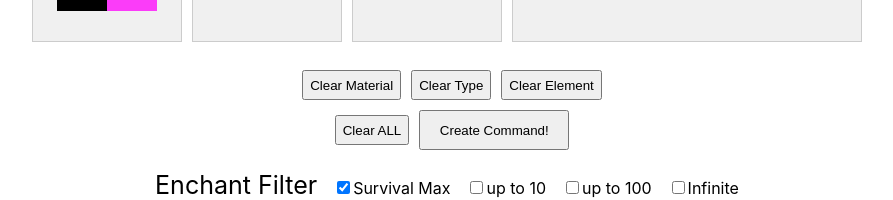
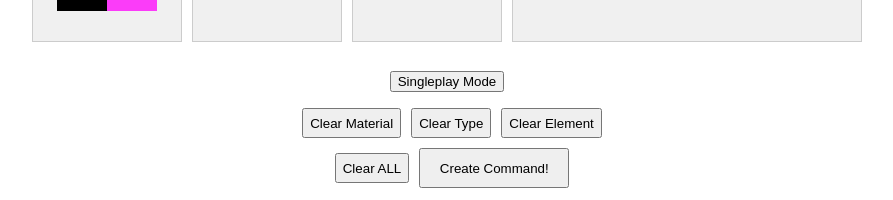
Before and after one commit to FarmBera/mc-enchantment-maker, a React (Create React App) app: page / in a window 1280 px wide. Shown: the part 156-356 px from the top of the page, without its empty margins (193-1086 px from the left). Built offline with nearby package versions, Linux system fonts and the light colour scheme.

Commit message:
v0.2.7-rc

```diff
--- a/src/App.js
+++ b/src/App.js
@@ -20,11 +20,12 @@ import Modal from "./screen/Modal";
 import Buttons from "./screen/Buttons";
 import Filter from "./screen/Filter";
 import Footers from "./screen/Footers";
+import CmdMode from "./screen/CmdMode";
 
 // modules
 
 // variables
-const l = (msg) => console.log(msg);
+// const l = (msg) => console.log(msg);
 
 function App() {
   const [showModal, setShowModal] = useState(false);
@@ -46,8 +47,12 @@ function App() {
     chkbox4: false,
   });
 
+  const modeBtnValue = ["Single", "Multi"];
+  const [modeIdx, setModeIdx] = useState(0);
+
   // useEffect(() => {}, []);
 
+  // 팝업 화면 부분
   const handleShowModal = (
     title = modalTitle,
     message = modalTitle,
@@ -81,7 +86,7 @@ function App() {
   const handleClickMaterial = (e) => setViewMaterial([e.target.textContent]);
   const handleClickEnchant = (e) => {
     let item = e.target.textContent;
-    l(e.target.id);
+    // l(e.target.id);
 
     // 중복 항목이라면 추가하지 않음
     if (!viewEnchant.includes(item)) setViewEnchant([...viewEnchant, item]);
@@ -108,8 +113,12 @@ function App() {
 
   // 명령어 생성 버튼 (처리, 클립보드에 복사)
   const handleClickCreate = async () => {
+    // 복사중 메시지 (ing...)
+    handleShowModal(`Generating Command...`, "", ColorFolder.orange, "loading");
+
     let item;
-    let RESULT_STR = `${Variable.str_front}`;
+    let RESULT_STR;
+    let CUSTOM_ENCHANT = []; // 인첸트 항목 저장할 배열
 
     // 선택한 Tool 이 아무것도 없다면
     if (viewTool.length === 0) {
@@ -147,20 +156,33 @@ function App() {
       return;
     }
 
-    // 재료 명령어 생성
-    RESULT_STR += item.stand_alone
-      ? `${item.name}` // 재료 필요 없음
-      : `${viewMaterial[0]}_${item.name}`; // 재료 필요 있음
-
-    // 인첸트 처리 시작
-
-    let CUSTOM_ENCHANT = []; // 인첸트 항목 저장할 배열
-
     // 저장된 인첸트 항목 command 뽑아오기
     for (let i = 0; i < viewEnchant.length; i++) {
       let itemName = viewEnchant[i];
       let item = enchant_list.find((enchant) => enchant.name === itemName);
       CUSTOM_ENCHANT.push(item.origin);
+    }
+
+    // 싱글 플레이어 모드일 때
+    if (modeIdx == 0) {
+      RESULT_STR = `${Variable.str_front}`;
+
+      // 재료
+      RESULT_STR += item.stand_alone
+        ? `${item.name}` // 재료 필요 없음
+        : `${viewMaterial[0]}_${item.name}`; // 재료 필요 있음
+    }
+    // 멀티 플레이어 모드일 때
+    else if (modeIdx == 1) {
+      RESULT_STR = `/give ${Variable.nickname} `;
+
+      // 재료
+      RESULT_STR += item.stand_alone
+        ? `${item.name}` // 재료 필요 없음
+        : `${viewMaterial[0]}_${item.name}`; // 재료 필요 있음
+
+      // 수량
+      RESULT_STR += " 1 ";
     }
 
     // 인첸트된 항목이 1개 이상 있다면
@@ -173,13 +195,13 @@ function App() {
 
     // 클립보다 복사 과정
     try {
-      // 복사중 메시지 (ing...)
-      handleShowModal(
-        `Copying to Clipboard...`,
-        `${RESULT_STR}`,
-        ColorFolder.orange,
-        "loading"
-      );
+      // // 복사중 메시지 (ing...)
+      // handleShowModal(
+      //   `Copying to Clipboard...`,
+      //   `${RESULT_STR}`,
+      //   ColorFolder.orange,
+      //   "loading"
+      // );
       // 클립보드 복사
       await navigator.clipboard.writeText(RESULT_STR);
       // 복사 완료 메시지
@@ -228,6 +250,11 @@ function App() {
     });
   };
 
+  // 모드 선택 (싱글플레이 / 멀티플레이)
+  const handleToggleText = () => {
+    setModeIdx((prevIdx) => (prevIdx + 1) % modeBtnValue.length);
+  };
+
   return (
     <Container>
       <div className="App">
@@ -244,12 +271,19 @@ function App() {
         {/* Header Area */}
         <Headers />
         {/* todo-delay: 주석 해제할 것 */}
+
         {/* BODY AREA */}
+        {/*  */}
         <Output
           viewMaterial={viewMaterial}
           viewTool={viewTool}
           viewEnchant={viewEnchant}
           onItemClick={handleItemClick}
+        />
+        {/*  */}
+        <CmdMode
+          handleToggleText={handleToggleText}
+          btnValue={modeBtnValue[modeIdx]}
         />
         {/*  */}
         <Buttons
--- a/src/data/data.js
+++ b/src/data/data.js
@@ -1,6 +1,9 @@
 const Variable = {
+  nickname: "nkyeo",
   structure:
     '/give @p netherite_sword{Enchantments:[{id:"sharpness",lvl:5},{id:"fire_aspect",lvl:2},{id:"looting",lvl:3},{id:"mending",lvl:1}]}',
+  structure_multi:
+    '/give nickname netherite_axe 1 {Enchantments:[{id:"unbreaking",lvl:3},{id:"efficiency",lvl:5},{id:"fortune",lvl:3},{id:"sharpness",lvl:1000},{id:"fire_aspect",lvl:1000},{id:"knockback",lvl:1000},{id:"looting",lvl:1000}]}',
 
   ErrorMsg: "ERROR",
 
--- /dev/null
+++ b/src/screen/CmdMode.js
@@ -0,0 +1,48 @@
+import { React, useState, useEffect } from "react";
+import styled from "styled-components";
+
+// color
+import ColorFolder from "../data/ColorFolder";
+
+// modules
+
+// variables
+const l = (msg) => console.log(msg);
+
+const CmdMode = ({ handleToggleText, btnValue }) => {
+  // const btnValue = ["Single", "Multi"];
+  // const [idx, setIdx] = useState(0);
+  const [name, setName] = useState("ERR");
+
+  useEffect(() => {
+    // l(btnValue);
+    if (btnValue) setName(`${btnValue}play Mode`);
+
+    // if (btnValue) setName(btnValue);
+  }, [btnValue]);
+
+  // const handleToggleText = () => {
+  //   setIdx((prevIdx) => (prevIdx + 1) % btnValue.length);
+  // };
+
+  return (
+    <Container>
+      <div>
+        {/* <p>커맨드 모드 출력부분</p> */}
+        <button onClick={handleToggleText}>{name}</button>
+      </div>
+      {/* <div>
+        <input type="value" maxLength={2} />
+      </div> */}
+    </Container>
+  );
+};
+
+const Container = styled.div`
+  margin-bottom: 16px;
+  p {
+    margin-top: 0;
+  }
+`;
+
+export default CmdMode;
```
Also changed, not shown: public/robots.txt, 1 other file (tests, documents, lock files or other folders).
